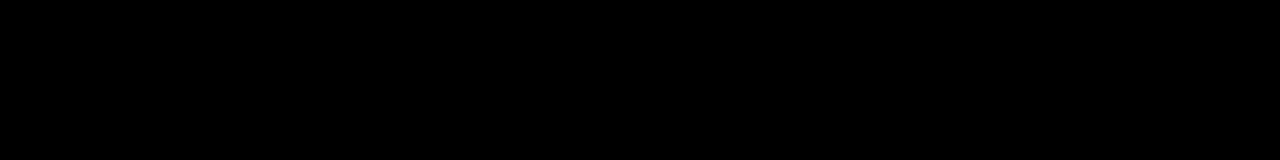
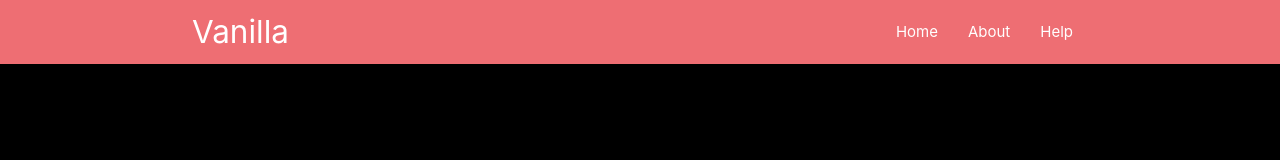
Before and after one commit to loljoho/vanilla, a website built with Parcel: page src/index.pug in a window 1280 px wide. Built offline with nearby package versions, Linux system fonts and the light colour scheme.

Commit message:
Add Navbar

```diff
--- a/src/index.pug
+++ b/src/index.pug
@@ -5,5 +5,11 @@ head
   meta(name='viewport', content='width=device-width, initial-scale=1')
   title Empty project
 body
-  #app
+  nav.site-navbar
+    .nav-wrapper.container
+      a.brand-logo Vanilla
+      ul.right.hide-on-med-down
+        li: a(href="#") Home
+        li: a(href="#") About
+        li: a(href="#") Help
   script(src='index.js')
```
